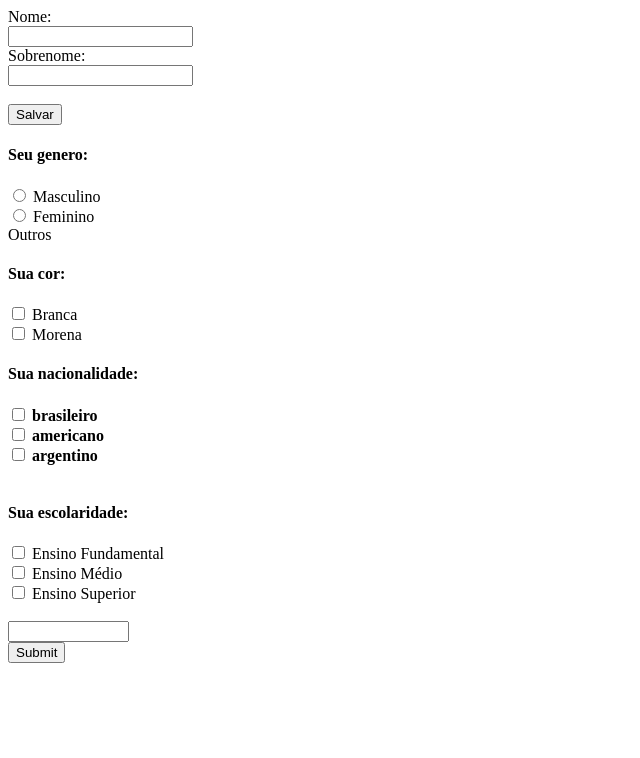
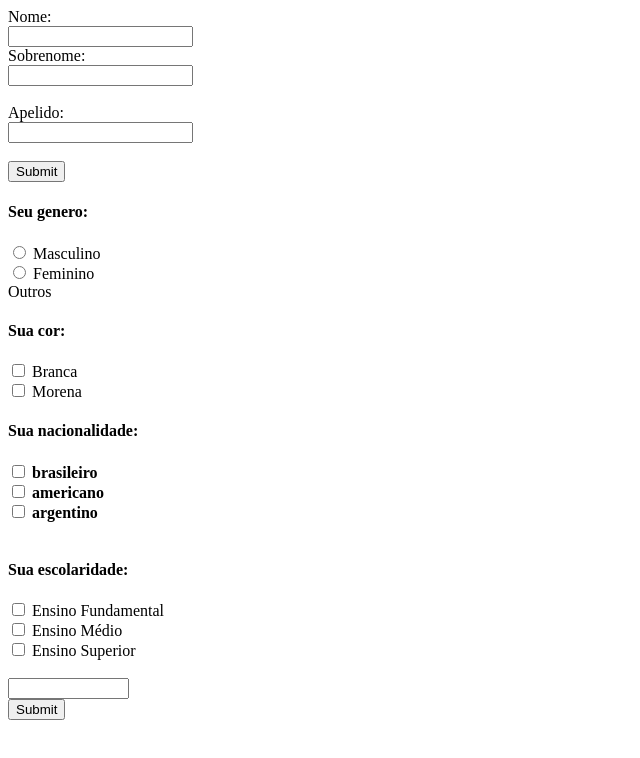
Before and after one commit to Gabriel06606/RecWeb, a plain HTML site: page paginas/index.html in a window 1280 px wide. Shown: the whole page, without its empty margins (0-640 px from the left). Drawn offline with Linux system fonts and the light colour scheme.

Commit message:
Add files via upload

```diff
--- a/paginas/index.html
+++ b/paginas/index.html
@@ -10,10 +10,12 @@
 
         <form>
             <label for="nome">Nome:</label><br>
-            <input type="text" id="sobrenome" name="nome"><br>
+            <input type="text" id="nome" name="nome"><br>
             <label for="sobrenome">Sobrenome:</label><br>
             <input type="text" id="sobrenome" name="sobrenome"><br><br>
-            <button id="bAdd">Salvar</button>
+            <label for="apelido">Apelido:</label><br>
+            <input type="text" id="apelido" name="apelido"><br><br>
+            <input type="submit" onclick="save();" />
             <h4>Seu genero:</h4>
 
             <input type="radio" id="genero" name="genero" value="masculino">
@@ -44,7 +46,7 @@
             <label for="grau3">Ensino Superior</label><br><br>
             <form>
                 <input type="text" size="12" /><br />
-                <input type="submit" onclick="saveUn();" />
+                <input type="submit" onclick="save();" />
               </form>
 
           </form>
```
Also changed, not shown: js/script.js (added, +8 -0 lines), css/styles.css (line endings or trailing spaces), paginas/pagina2.html (line endings or trailing spaces).
